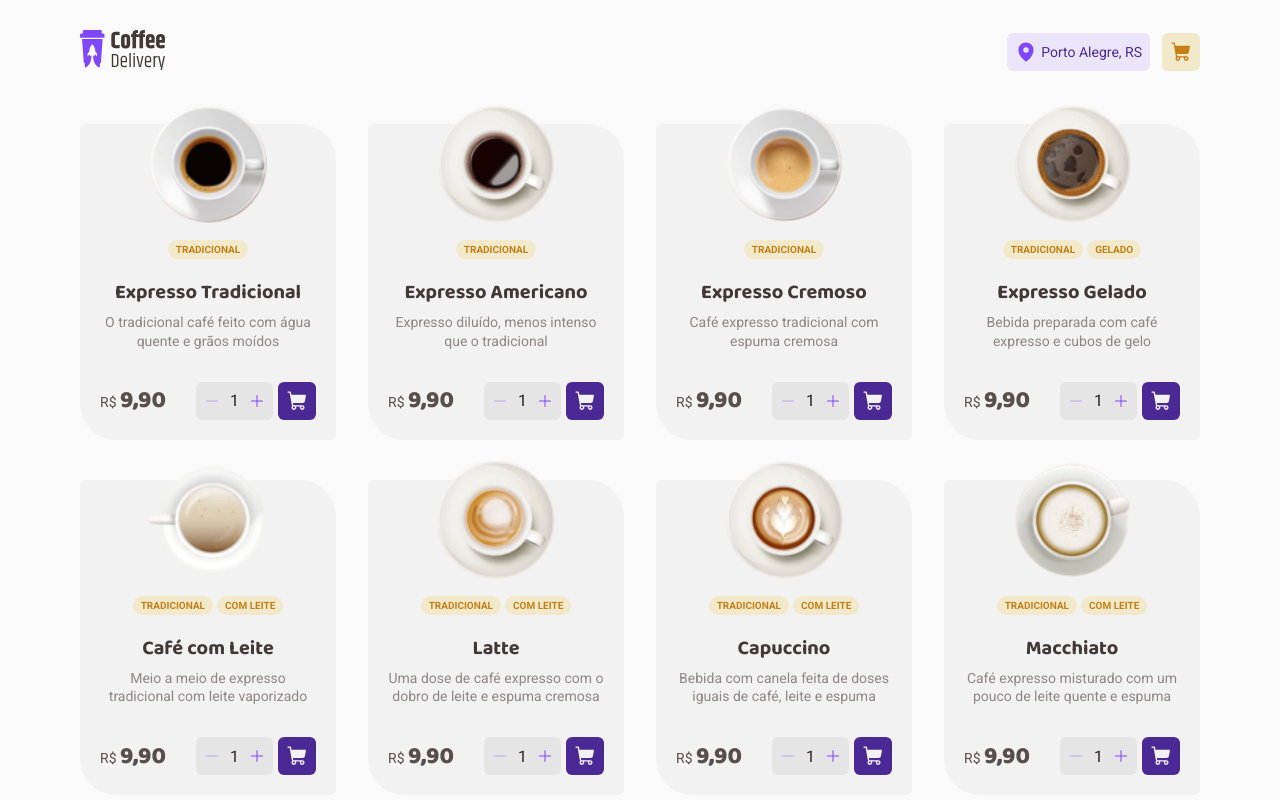
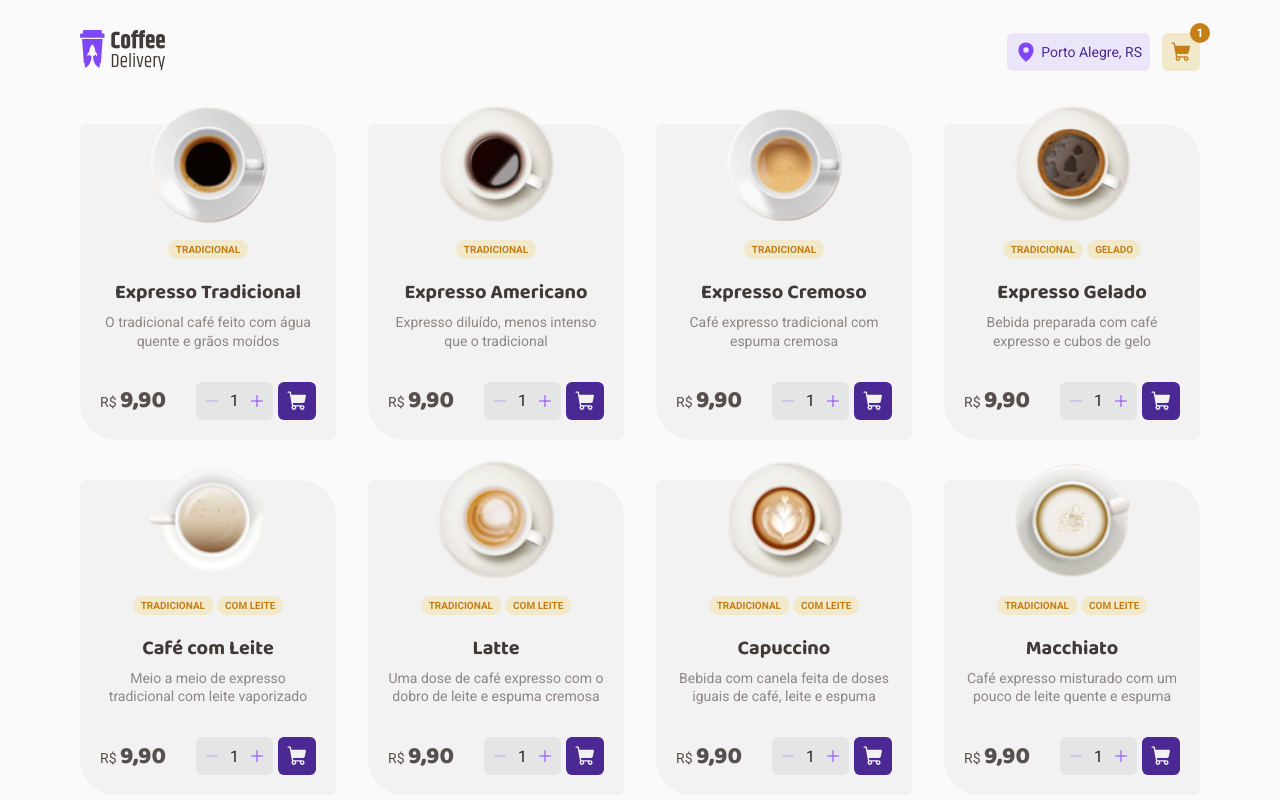
Before and after one commit to Victtor-777/Coffee_Delivery, a React (Vite) app: page / in a window 1280 px wide. Both pictures are taken after a click on the button 297 px from the left and 1050 px from the top of the page. Shown: the part 650-1450 px from the top of the page. Built offline with nearby package versions, Linux system fonts and the light colour scheme.

Commit message:
Mostrando a quantidade de items no carrinho do header

```diff
--- a/src/Components/Header/index.tsx
+++ b/src/Components/Header/index.tsx
@@ -9,9 +9,12 @@ import Logo from "../../assets/Logo.svg";
 import { MapPin, ShoppingCart } from "@phosphor-icons/react";
 import { useEffect, useState } from "react";
 import { NavLink } from "react-router-dom";
+import { useCart } from "../../hooks/useCart";
 
 export function Header() {
   const [isScrolled, setIsScrolled] = useState(false);
+
+  const { cartQuantity } = useCart();
 
   useEffect(() => {
     const scrollHeader = () => {
@@ -45,6 +48,7 @@ export function Header() {
           </LocalButton>
           <NavLink to={"/cart"}>
             <CartButton>
+              {cartQuantity >= 1 && <span>{cartQuantity}</span>}
               <ShoppingCart size={22} weight="fill" />
             </CartButton>
           </NavLink>
--- a/src/Components/Header/styles.ts
+++ b/src/Components/Header/styles.ts
@@ -62,4 +62,22 @@ export const CartButton = styled.button`
 
   background: ${({ theme }) => theme.colors["brand-yellow-light"]};
   color: ${({ theme }) => theme.colors["brand-yellow-dark"]};
+  position: relative;
+
+  span {
+    position: absolute;
+    width: 1.25rem;
+    height: 1.25rem;
+    border-radius: 999px;
+    top: calc(-1.25rem / 2);
+    right: calc(-1.25rem / 2);
+    color: ${({ theme }) => theme.colors["base-white"]};
+    background: ${({ theme }) => theme.colors["brand-yellow-dark"]};
+
+    display: flex;
+    align-items: center;
+    justify-content: center;
+    font-size: 0.75rem;
+    font-weight: 700;
+  }
 `;
--- a/src/contexts/CartContext.tsx
+++ b/src/contexts/CartContext.tsx
@@ -8,6 +8,7 @@ export interface CartItem extends Coffee {
 
 interface CartContextType {
   cartItems: CartItem[];
+  cartQuantity: number;
   addCoffeeToCart: (coffee: CartItem) => void;
 }
 
@@ -19,6 +20,8 @@ export const CartContext = createContext({} as CartContextType);
 
 export function CartContextProvider({ children }: CartContextProviderProps) {
   const [cartItems, setCartItems] = useState<CartItem[]>([]);
+
+  const cartQuantity = cartItems.length;
 
   function addCoffeeToCart(coffee: CartItem) {
     const coffeeAlreadyExistsInCart = cartItems.findIndex(
@@ -39,7 +42,7 @@ export function CartContextProvider({ children }: CartContextProviderProps) {
   console.log(cartItems);
 
   return (
-    <CartContext.Provider value={{ cartItems, addCoffeeToCart }}>
+    <CartContext.Provider value={{ cartItems, cartQuantity, addCoffeeToCart }}>
       {children}
     </CartContext.Provider>
   );
```
